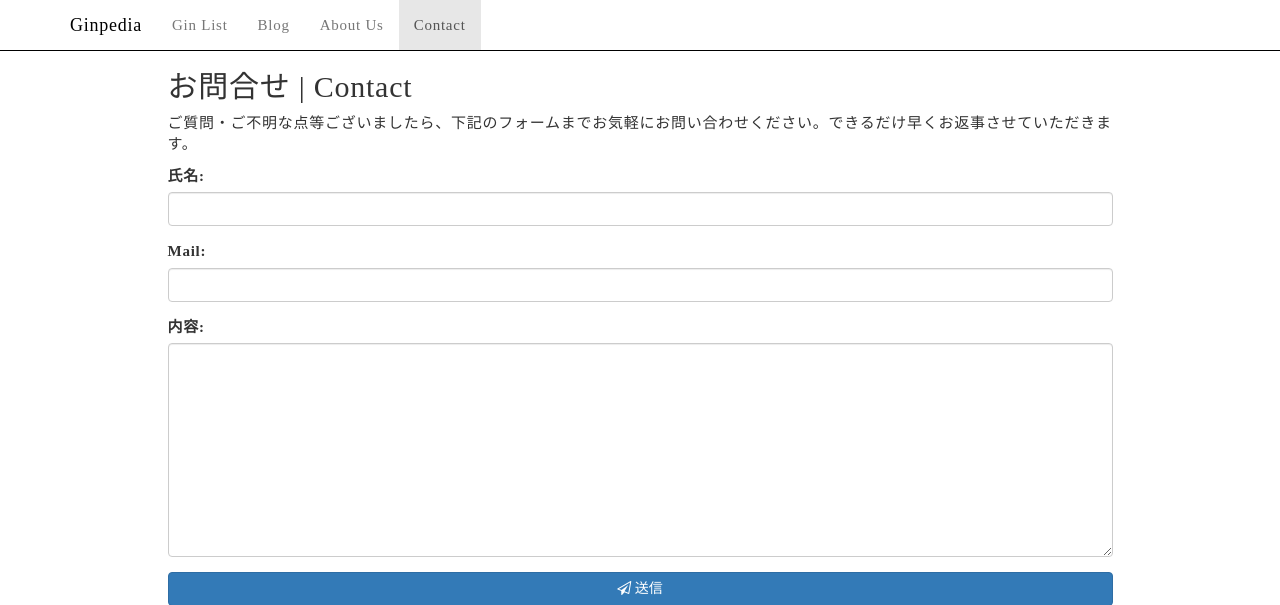
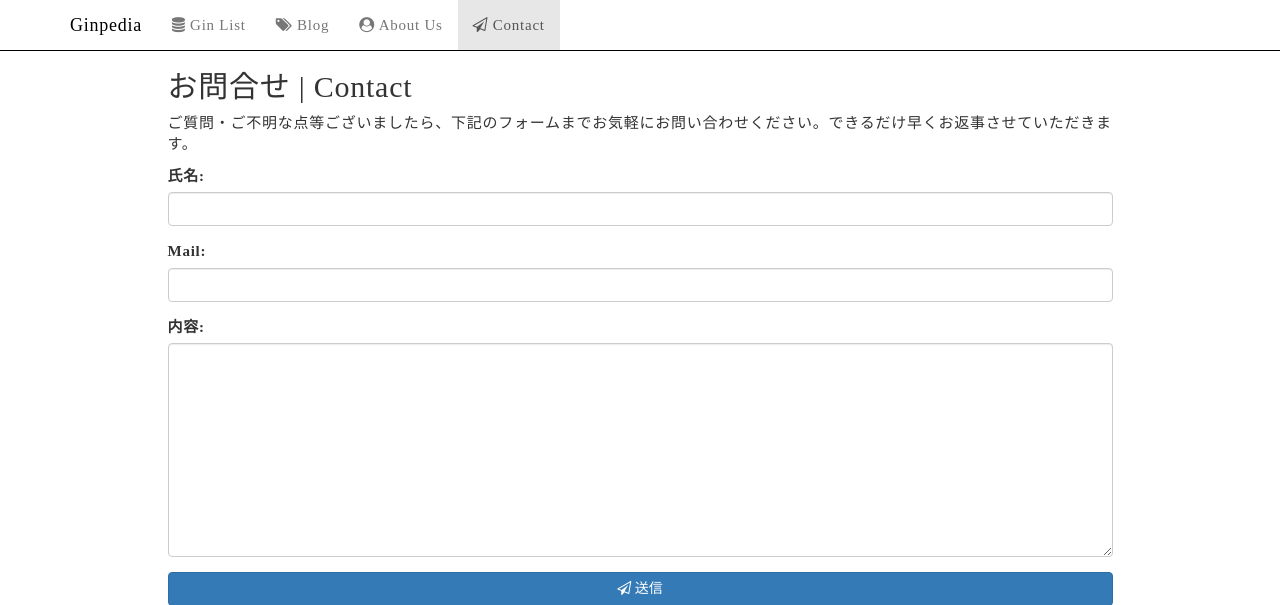
Before and after one commit to yowahada/ginpedia, a Django app: page /index/contact/ in a window 1280 px wide. Shown: the top 605 px of the page. Run offline with Django 3.2, Linux system fonts and the light colour scheme; tables that the repository leaves empty hold one stand-in row (values such as "Sample post"); some libraries are stand-ins or nearby versions; some web fonts are replaced.

Commit message:
font awesome修正

```diff
--- a/templates/base.html
+++ b/templates/base.html
@@ -37,10 +37,10 @@
 			</div>
         	<div id="navbar" class="collapse navbar-collapse">
           		<ul class="nav navbar-nav">
-            		<li class="{% block nav_click1 %}{% endblock %}"><a href="{% url 'blog:gin_list' %}">Gin List</a></li>
-            		<li class="{% block nav_click2 %}{% endblock %}"><a href="{% url 'article:page_list' %}">Blog</a></li>
-					<li class="{% block nav_click3 %}{% endblock %}"><a href="{% url 'blog:about' %}">About Us</a></li>
-            		<li class="{% block nav_click4 %}{% endblock %}"><a href="{% url 'blog:contact_add' %}">Contact</a></li>
+            		<li class="{% block nav_click1 %}{% endblock %}"><a href="{% url 'blog:gin_list' %}"><i class="fa fa-database" aria-hidden="true"></i> Gin List</a></li>
+            		<li class="{% block nav_click2 %}{% endblock %}"><a href="{% url 'article:page_list' %}"><i class="fa fa-tags" aria-hidden="true"></i> Blog</a></li>
+					<li class="{% block nav_click3 %}{% endblock %}"><a href="{% url 'blog:about' %}"><i class="fa fa-user-circle" aria-hidden="true"></i> About Us</a></li>
+            		<li class="{% block nav_click4 %}{% endblock %}"><a href="{% url 'blog:contact_add' %}"><i class="fa fa-paper-plane-o" aria-hidden="true"></i> Contact</a></li>
           		</ul>
         	</div><!--/.nav-collapse -->
       		</div><!--container -->
--- a/templates/blog/contact_add.html
+++ b/templates/blog/contact_add.html
@@ -30,8 +30,7 @@
                         {% endif %}
                     </div>
                     {% endfor %}
-                    <button type="submit" class="btn btn-primary btn-block"><i class="fa fa-paper-plane-o" aria-hidden="true"></i>
- 送信</button>
+                    <button type="submit" class="btn btn-primary btn-block"><i class="fa fa-paper-plane-o" aria-hidden="true"></i> 送信</button>
                 </form>
             <div align="center" style="margin-top: 50px; padding: 20px 20px 20px;">
                 <a class="btn btn-default" href="{% url 'blog:gin_list' %}" role="button"><i class="fa fa-home" aria-hidden="true"></i> 一覧画面へ</a><br>
```
